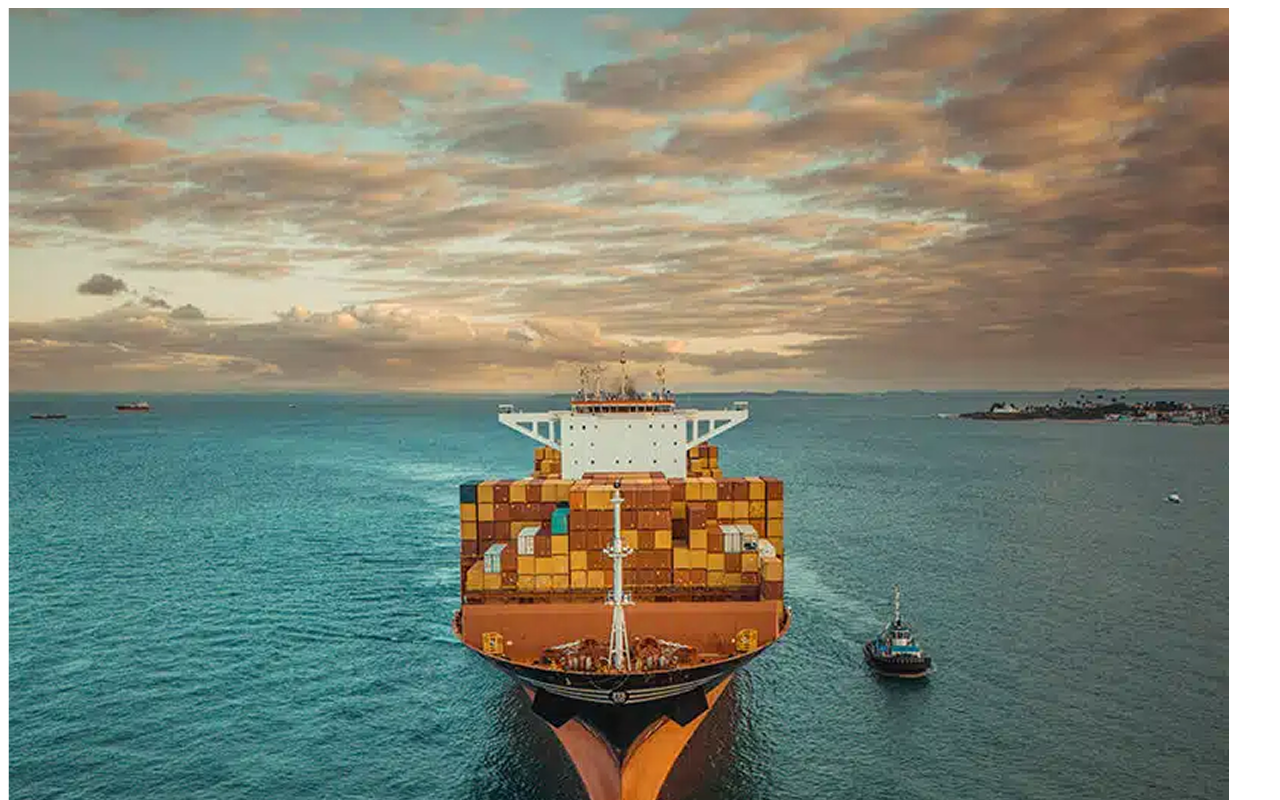
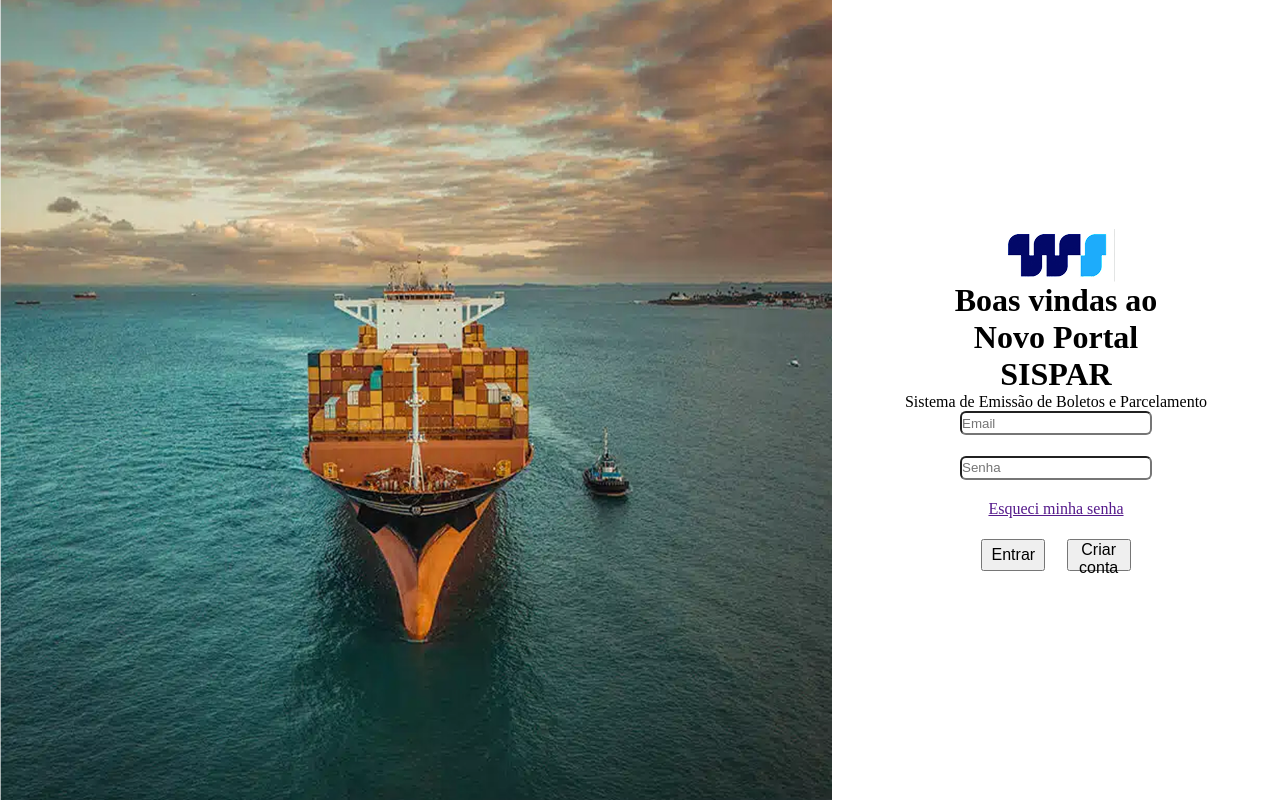
Before and after one commit to jonatanlima06/sispar, a React (Vite) app in the folder sispar/: page / in a window 1280 px wide. Shown: the top 800 px of the page. Built offline with nearby package versions, Linux system fonts and the light colour scheme.

Commit message:
Finalizando a tela de login

```diff
--- a/sispar/src/App.jsx
+++ b/sispar/src/App.jsx
@@ -1,4 +1,5 @@
 import Login from "./components/login/Login"
+import "./global.scss"
 
 function App() {
   return(
--- a/sispar/src/components/login/Login.jsx
+++ b/sispar/src/components/login/Login.jsx
@@ -1,28 +1,25 @@
-import Capa from "../../assets/Tela Login/imagem tela de login.png";
 import Logo from "../../assets/Tela Login/logo-ws.png";
+import styles from "./Login.module.scss"
 
-function Login () {
-    return(
+function Login() {
+    return (
         <main>
-        <section>
-            <img src={Capa} alt="Capa" />
-            <p>Section vazia para receber o background do navio</p>
+            <section className={styles.containerLogin}>
+
             </section>
-        <section>
+            <section className={styles.containerForm}>
                 <img src={Logo} alt="Logo da Wilson Sons" />
                 <h1>Boas vindas ao Novo Portal SISPAR</h1>
                 <p>Sistema de Emissão de Boletos e Parcelamento</p>
                 <form action="">
-                <input type="email" name="email" id="email" placeholder="Email"/>
-                <input type="password" name="password" id="password" placeholder="Senha"/>
+                    <input type="email" name="email" id="email" placeholder="Email" />
+                    <input type="password" name="password" id="password" placeholder="Senha" />
                     <a href="">Esqueci minha senha</a>
-            </form>
-            <div>
+                    <div className={styles.buttonGroup}>
                         <button>Entrar</button>
                         <button>Criar conta</button>
                     </div>
-
-
+                </form>
             </section>
 
 
--- a/sispar/src/components/login/Login.module.scss
+++ b/sispar/src/components/login/Login.module.scss
@@ -0,0 +1,56 @@
+main {
+    display: flex;
+}
+
+
+.containerLogin {
+    width: 65vw;
+    height: 100vh;
+    background-image: url("../../assets/Tela\ Login/imagem tela de login.png");
+    background-repeat: no-repeat;
+    background-size: 100% 100vh;
+}
+
+.containerForm {
+    width: 35vw;
+    display: flex;
+    flex-direction: column;
+    justify-content: center;
+    align-items: center;
+
+    h1 {
+        font-size: 2rem;
+        width: 20vw;
+        text-align: center;
+    }
+
+
+    form {
+        height: 20vh;
+        display: flex;
+        flex-direction: column;
+        justify-content: space-between;
+        align-items: center;
+
+        input {
+            height: 3vh;
+            width: 15vw;
+            border-radius: 6px;
+        }
+
+        .buttonGroup {
+            width: 15vw;
+            height: 4vh;
+            display: flex;
+            justify-content: space-evenly;
+            align-items: center;
+
+            button{
+                width: 5vw;
+                height: 4vh;
+                font-size: 1rem;
+
+            }
+        }
+    }
+}
--- /dev/null
+++ b/sispar/src/global.scss
@@ -0,0 +1,5 @@
+*{
+    margin: 0;
+    padding: 0;
+    box-sizing: border-box;
+}
```
Lines whose indentation alone changed are shown as unchanged.
